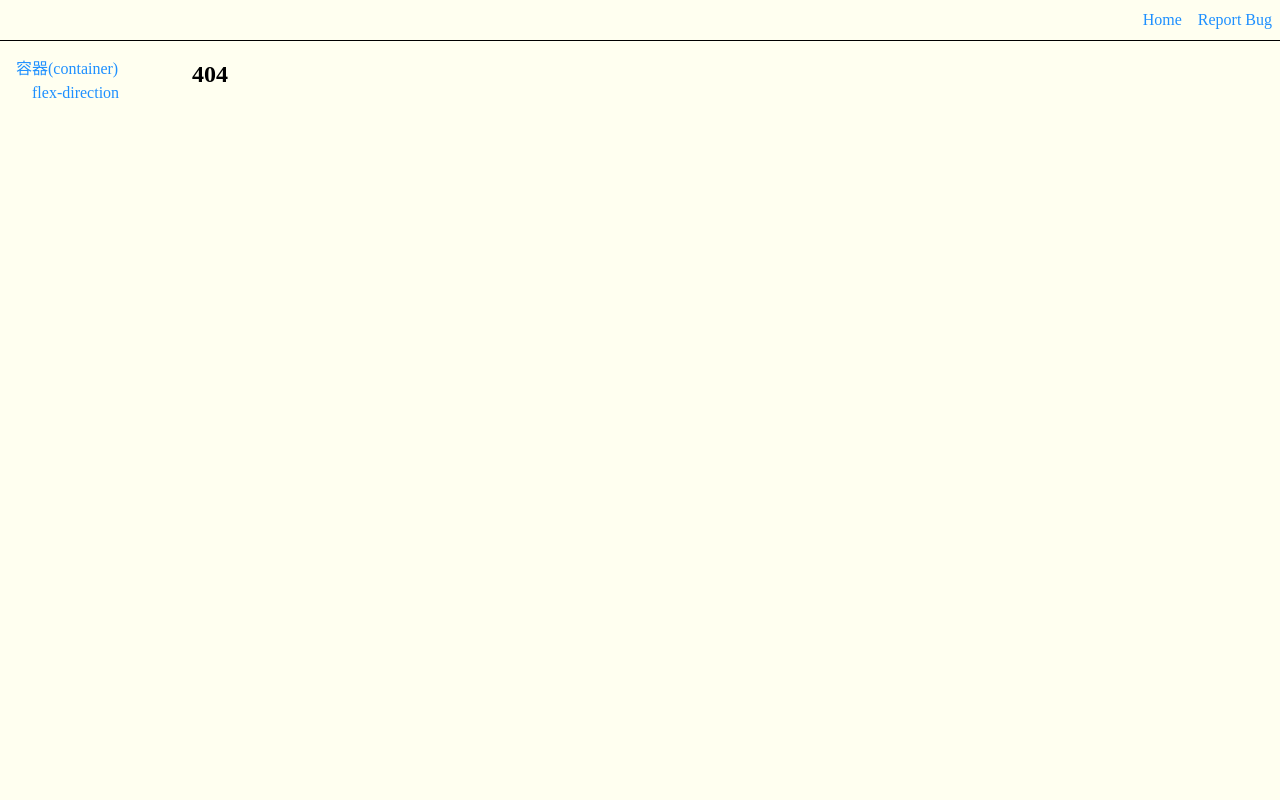
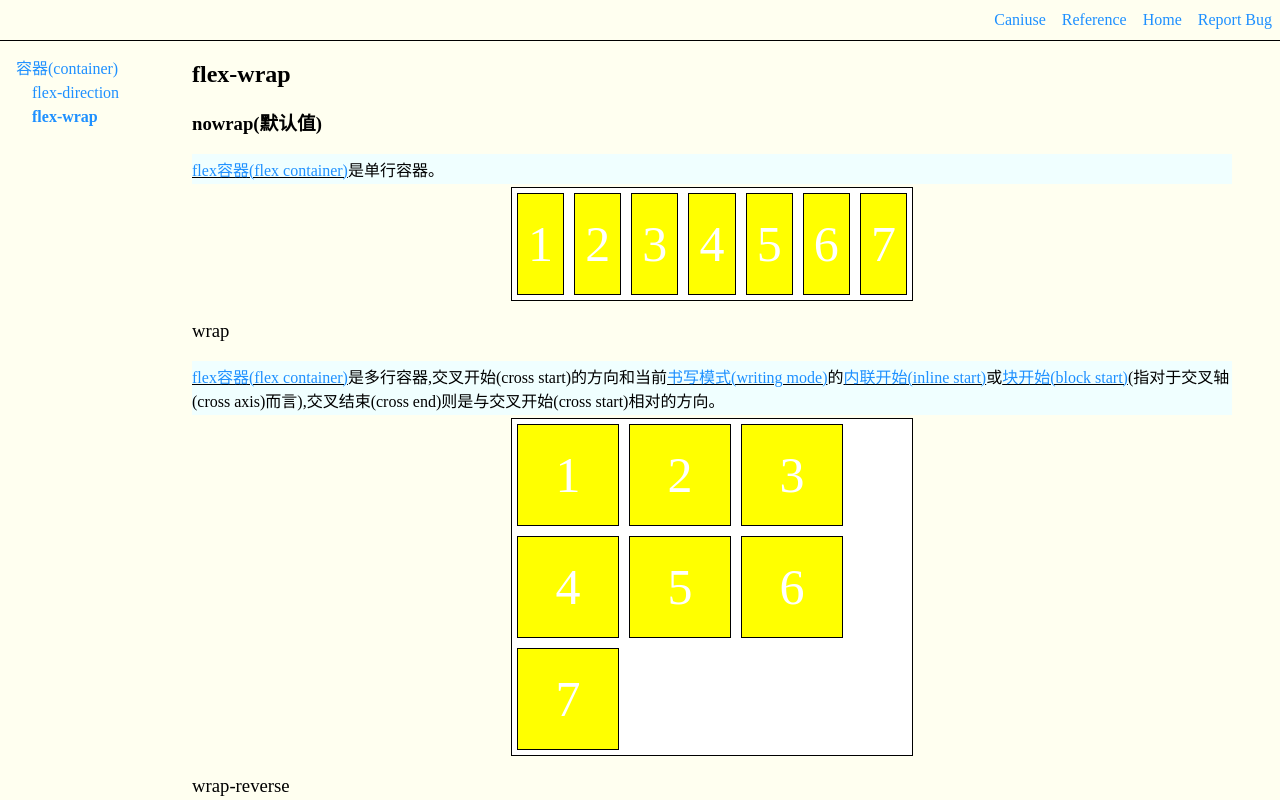
Before and after one commit to asurance/flex-tutorial, a Next.js app: page /container/FlexWrap in a window 1280 px wide. Before the commit this address had no page. Built offline with nearby package versions, Linux system fonts and the light colour scheme.

Commit message:
✨feat(flex-wrap): flex-wrap基本完成

```diff
--- a/components/Layout.tsx
+++ b/components/Layout.tsx
@@ -19,6 +19,10 @@ const containers: NavVO[] = [
     {
         link: 'FlexDirection',
         text: 'flex-direction',
+    },
+    {
+        link: 'FlexWrap',
+        text: 'flex-wrap',
     }
 ]
 
--- a/components/LinkItem.tsx
+++ b/components/LinkItem.tsx
@@ -20,4 +20,10 @@ export const MainStart = '主开始(main start)'
 
 export const MainEnd = '主结束(main end)'
 
-export const FlexContainer = <ArticleLink href="/container" keep>flex容器(flex container)</ArticleLink>
+export const CrossAxis = '交叉轴(cross axis)'
+
+export const CrossStart = '交叉开始(cross start)'
+
+export const CrossEnd = '交叉结束(cross end)'
+
+export const Container = <ArticleLink href="/container" keep>flex容器(flex container)</ArticleLink>
--- a/pages/container/FlexDirection.tsx
+++ b/pages/container/FlexDirection.tsx
@@ -28,7 +28,7 @@ const headNavs: NavVO[] = [
 const FlexDirection = (): ReactElement => {
     return <Layout title="flex-direciton" navs={headNavs}>
         <header><h1>flex-direction</h1></header>
-        <PropertyValue value="row" isDefault  >
+        <PropertyValue value="row" isDefault >
             <PropertyP>容器的{MainAxis}和当前{WritingMode}的{InlineAxis}方向一致。{MainStart}和{MainEnd}分别等效于当前{WritingMode}的{InlineStart}和{InlineEnd}方向。</PropertyP>
             <section>
                 <FlexContainer>
@@ -39,7 +39,7 @@ const FlexDirection = (): ReactElement => {
             </section>
         </PropertyValue>
         <PropertyValue value="row-reverse" >
-            <PropertyP>和{Row}相似,只是{MainStart}和{MainEnd}方向被交换了</PropertyP>
+            <PropertyP>和{Row}相似,只是{MainStart}和{MainEnd}方向被交换了。</PropertyP>
             <section>
                 <FlexContainer style={{ flexDirection: 'row-reverse' }}>
                     <FlexItem>1</FlexItem>
@@ -59,7 +59,7 @@ const FlexDirection = (): ReactElement => {
             </section>
         </PropertyValue>
         <PropertyValue value="column-reverse" >
-            <PropertyP>和{Column}相似,只是{MainStart}和{MainEnd}方向被交换了</PropertyP>
+            <PropertyP>和{Column}相似,只是{MainStart}和{MainEnd}方向被交换了。</PropertyP>
             <section>
                 <FlexContainer style={{ flexDirection: 'column-reverse' }}>
                     <FlexItem>1</FlexItem>
--- /dev/null
+++ b/pages/container/FlexWrap.tsx
@@ -0,0 +1,71 @@
+import { ReactElement } from 'react'
+import Layout from '../../components/Layout'
+import PropertyValue from '../../components/PropertyValue'
+import FlexContainer from '../../components/FlexContainer'
+import FlexItem from '../../components/FlexItem'
+import { BlockStart, Container, CrossAxis, CrossEnd, CrossStart, InlineStart, WritingMode } from '../../components/LinkItem'
+import ArticleLink from '../../components/ArticleLink'
+import { NavVO } from '../../interfaces/NavVO'
+import PropertyP from '../../components/PropertyP'
+
+const Wrap = <ArticleLink href="/container/FlexWrap#wrap">wrap</ArticleLink>
+
+const headNavs: NavVO[] = [
+    {
+        link: 'https://caniuse.com/?search=flex-direction',
+        text: 'Caniuse'
+    },
+    {
+        link: 'https://www.w3.org/TR/css-flexbox-1/#propdef-flex-wrap',
+        text: 'Reference',
+    },
+]
+const FlexDirection = (): ReactElement => {
+    return <Layout title="flex-wrap" navs={headNavs}>
+        <header><h1>flex-wrap</h1></header>
+        <PropertyValue value="nowrap" isDefault >
+            <PropertyP>{Container}是单行容器。</PropertyP>
+            <section>
+                <FlexContainer >
+                    <FlexItem>1</FlexItem>
+                    <FlexItem>2</FlexItem>
+                    <FlexItem>3</FlexItem>
+                    <FlexItem>4</FlexItem>
+                    <FlexItem>5</FlexItem>
+                    <FlexItem>6</FlexItem>
+                    <FlexItem>7</FlexItem>
+                </FlexContainer>
+            </section>
+        </PropertyValue>
+        <PropertyValue value="wrap" >
+            <PropertyP>{Container}是多行容器,{CrossStart}的方向和当前{WritingMode}的{InlineStart}或{BlockStart}(指对于{CrossAxis}而言),{CrossEnd}则是与{CrossStart}相对的方向。</PropertyP>
+            <section>
+                <FlexContainer style={{ flexWrap: 'wrap' }}>
+                    <FlexItem>1</FlexItem>
+                    <FlexItem>2</FlexItem>
+                    <FlexItem>3</FlexItem>
+                    <FlexItem>4</FlexItem>
+                    <FlexItem>5</FlexItem>
+                    <FlexItem>6</FlexItem>
+                    <FlexItem>7</FlexItem>
+                </FlexContainer>
+            </section>
+        </PropertyValue>
+        <PropertyValue value="wrap-reverse" >
+            <PropertyP>和{Wrap}相似,只是{CrossStart}和{CrossEnd}的方向相反。</PropertyP>
+            <section>
+                <FlexContainer style={{ flexWrap: 'wrap-reverse' }}>
+                    <FlexItem>1</FlexItem>
+                    <FlexItem>2</FlexItem>
+                    <FlexItem>3</FlexItem>
+                    <FlexItem>4</FlexItem>
+                    <FlexItem>5</FlexItem>
+                    <FlexItem>6</FlexItem>
+                    <FlexItem>7</FlexItem>
+                </FlexContainer>
+            </section>
+        </PropertyValue>
+    </Layout>
+}
+
+export default FlexDirection
--- a/pages/container/index.tsx
+++ b/pages/container/index.tsx
@@ -1,11 +1,11 @@
 import { ReactElement } from 'react'
+import { Container as ContainerLink } from '../../components/LinkItem'
 import Layout from '../../components/Layout'
-import { FlexContainer } from '../../components/LinkItem'
 import PropertyP from '../../components/PropertyP'
 
 export default function Container(): ReactElement {
     return <Layout>
         <header><h1>容器(Container)</h1></header>
-        <PropertyP>{FlexContainer}是一个display设置为flex/inline-flex的元素生成的框。</PropertyP>
+        <PropertyP>{ContainerLink}是一个display设置为flex/inline-flex的元素生成的框。</PropertyP>
     </Layout>
 }
--- a/styles/Flex.module.css
+++ b/styles/Flex.module.css
@@ -16,4 +16,6 @@
     background-color: white;
     border: 1px black solid;
     user-select: none;
+    margin: auto;
+    max-width: 400px;
 }
```
